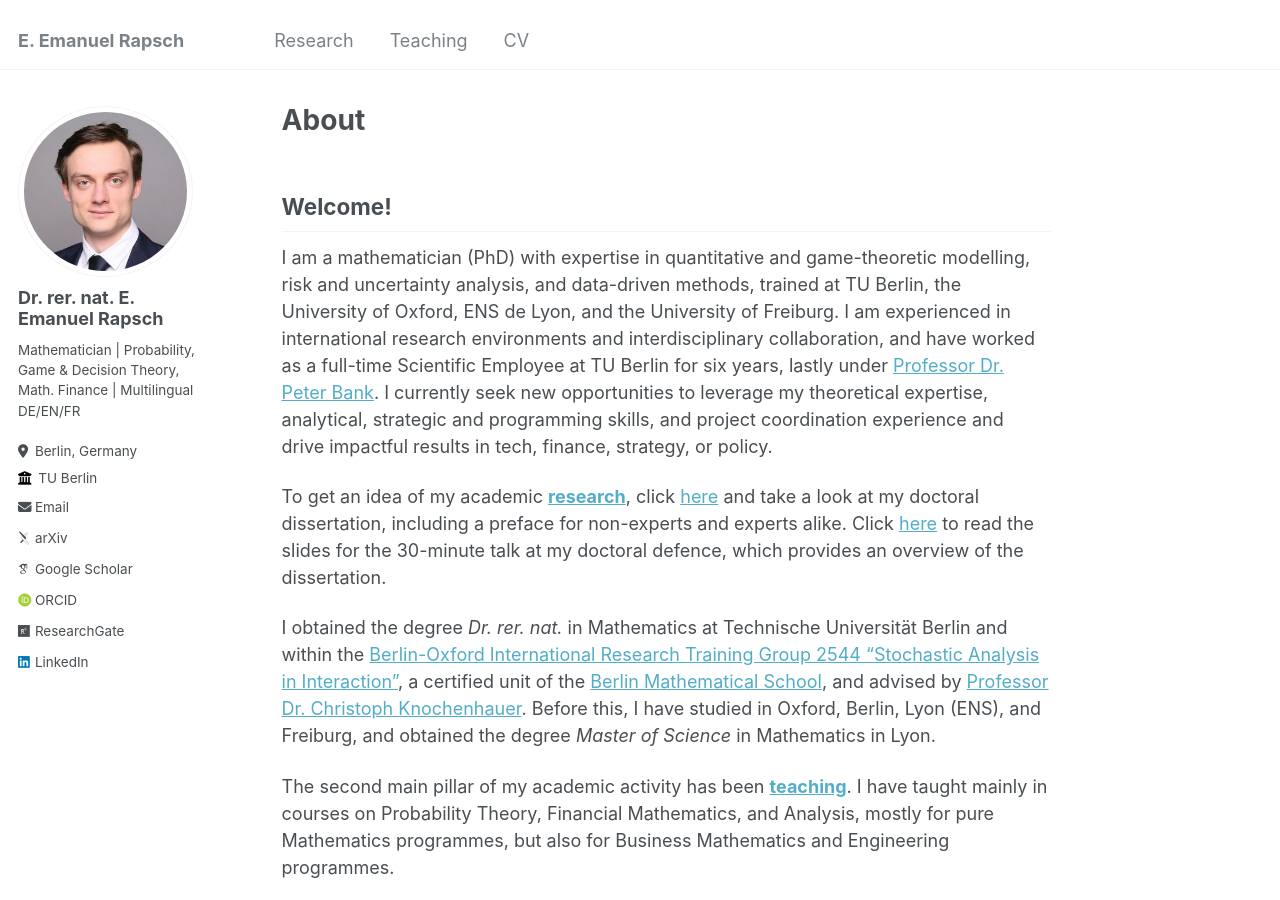
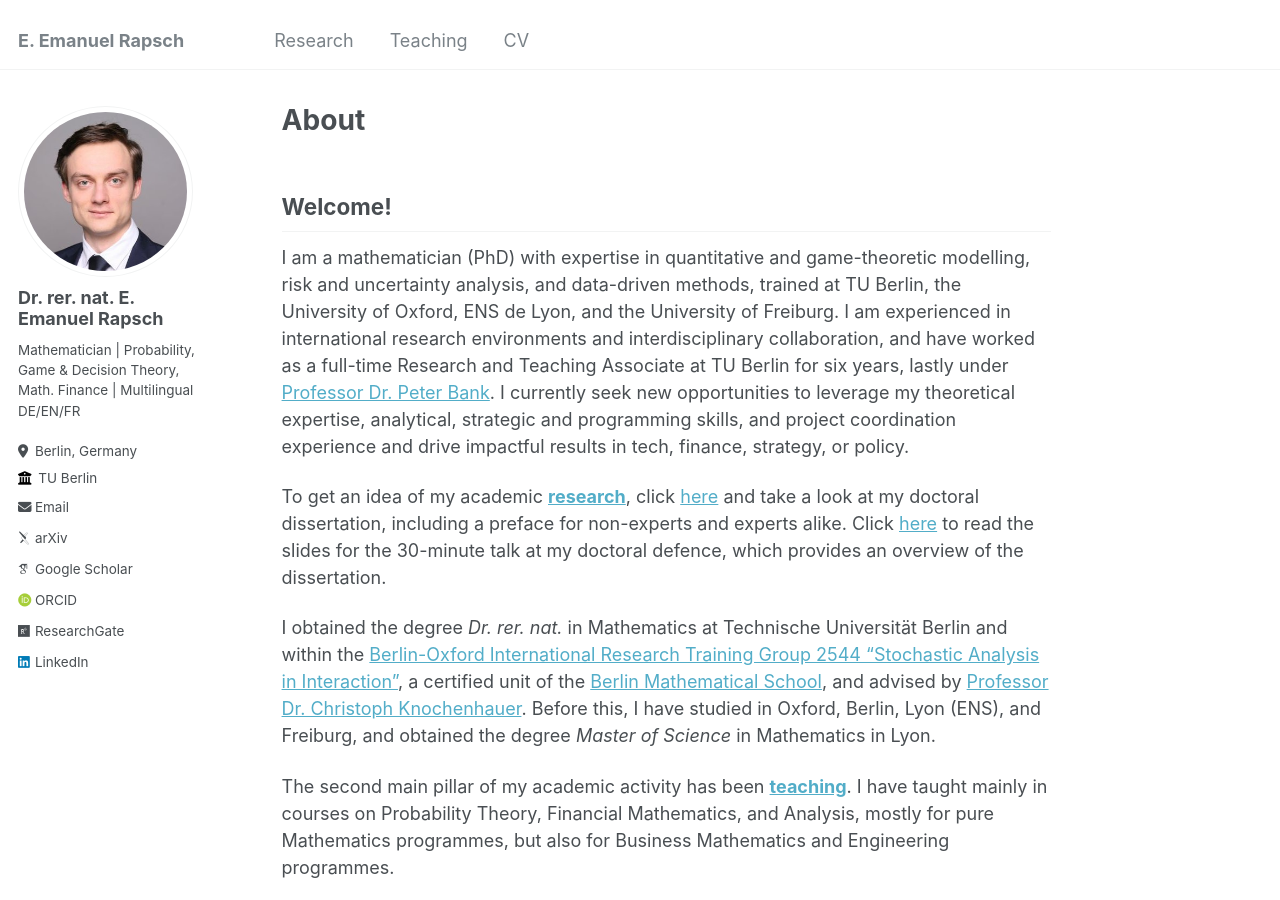
Before and after one commit to erapsch/erapsch.github.io, a Jekyll site: the page built from _pages/about.md, in a window 1280 px wide and 900 px high. Built offline with Jekyll 4.4.1, drawn with Linux system fonts in a browser that asks for light colours; some web fonts are replaced.

Commit message:
Refined wording in the Welcome section for clarity and consistency

```diff
--- a/_pages/about.md
+++ b/_pages/about.md
@@ -9,7 +9,7 @@ redirect_from:
 
 ## Welcome!
 
-I am a mathematician (PhD) with expertise in quantitative and game-theoretic modelling, risk and uncertainty analysis, and data-driven methods, trained at TU Berlin, the University of Oxford, ENS de Lyon, and the University of Freiburg. I am experienced in international research environments and interdisciplinary collaboration, and have worked as a full-time Scientific Employee at TU Berlin for six years, lastly under <a href="https://www3.math.tu-berlin.de/stoch/wp_bank/">Professor Dr. Peter Bank</a>. I currently seek new opportunities to leverage my theoretical expertise, analytical, strategic and programming skills, and project coordination experience and drive impactful results in tech, finance, strategy, or policy.
+I am a mathematician (PhD) with expertise in quantitative and game-theoretic modelling, risk and uncertainty analysis, and data-driven methods, trained at TU Berlin, the University of Oxford, ENS de Lyon, and the University of Freiburg. I am experienced in international research environments and interdisciplinary collaboration, and have worked as a full-time Research and Teaching Associate at TU Berlin for six years, lastly under <a href="https://www3.math.tu-berlin.de/stoch/wp_bank/">Professor Dr. Peter Bank</a>. I currently seek new opportunities to leverage my theoretical expertise, analytical, strategic and programming skills, and project coordination experience and drive impactful results in tech, finance, strategy, or policy.
 
 <!--I am a mathematician (PhD) trained in stochastic analysis and control, game and decision theory, financial mathematics, and environmental economics. I have gained professional experience in both research and teaching through my position in the Stochastics and Financial Mathematics group at Technische Universität (TU) Berlin, lastly under <a href="https://www3.math.tu-berlin.de/stoch/wp_bank/">Professor Dr. Peter Bank</a>. Backed by my academic experience at TU Berlin, University of Oxford, ENS de Lyon, and Uni Freiburg, I combine rigorous theoretical expertise with practical applications in finance, economics, and policy making.
 Experienced in team work, leadership, and management, I am interested in leveraging mathematics and game theory to understand and solve complex strategic problems and to support better decision making in economics, finance, and beyond.-->
```
